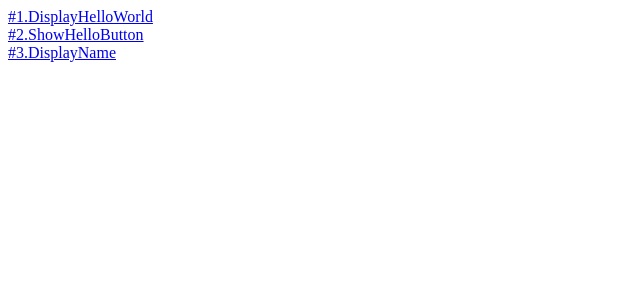
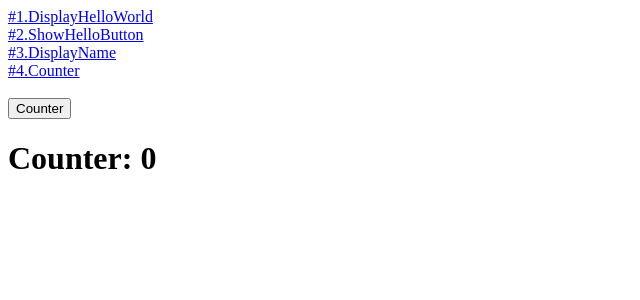
Before and after one commit to Xavierbaliw/ACTIVITY-8-Angular-Components, an Angular app: page /counter in a window 1280 px wide. Before the commit this address led to /. Shown: the top 300 px of the page, without its empty margins (0-640 px from the left). Built offline with nearby package versions, Linux system fonts and the light colour scheme.

Commit message:
4TH COMMIT - ADD counter

```diff
--- a/src/app/app.component.html
+++ b/src/app/app.component.html
@@ -4,5 +4,8 @@
 <br>
 <a routerLink="displayname">#3.DisplayName</a>
 <br>
+<a routerLink="counter">#4.Counter</a>
+<br>
+
 
 <router-outlet></router-outlet>
--- a/src/app/app.module.ts
+++ b/src/app/app.module.ts
@@ -9,12 +9,14 @@ import {FormsModule} from "@angular/forms";
 import {DisplayhelloworldComponent} from "./component/displayhelloworld/displayhelloworld.component";
 import {ShowhellobuttonComponent} from "./component/showhellobutton/showhellobutton.component";
 import {DisplaynameComponent} from "./component/displayname/displayname.component";
+import {CounterComponent} from "./component/counter/counter.component";
 
 
 const routes: Routes = [
   {path: 'displayhelloworld', component: DisplayhelloworldComponent},
   {path: 'showhellobutton', component: ShowhellobuttonComponent},
   {path: 'displayname', component: DisplaynameComponent},
+  {path: 'counter', component: CounterComponent},
 
 
 
@@ -34,6 +36,7 @@ const routes: Routes = [
     DisplayhelloworldComponent,
     ShowhellobuttonComponent,
     DisplaynameComponent,
+    CounterComponent,
   ],
 
   providers:[
--- /dev/null
+++ b/src/app/component/counter/counter.component.html
@@ -0,0 +1,4 @@
+<br>
+<button type="button" (click)="increment()">Counter</button>
+<br>
+<h1>Counter: {{ counter }}</h1>
--- /dev/null
+++ b/src/app/component/counter/counter.component.ts
@@ -0,0 +1,16 @@
+import { Component } from '@angular/core';
+
+@Component({
+  selector: 'app-counter',
+  templateUrl: './counter.component.html',
+  styleUrl: './counter.component.css'
+})
+export class CounterComponent {
+
+  counter: number = 0;
+
+  increment() {
+    this.counter += 1;
+  }
+
+}
```
Also changed, not shown: src/app/component/counter/counter.component.css (added), 1 other file (tests, documents, lock files or other folders).
